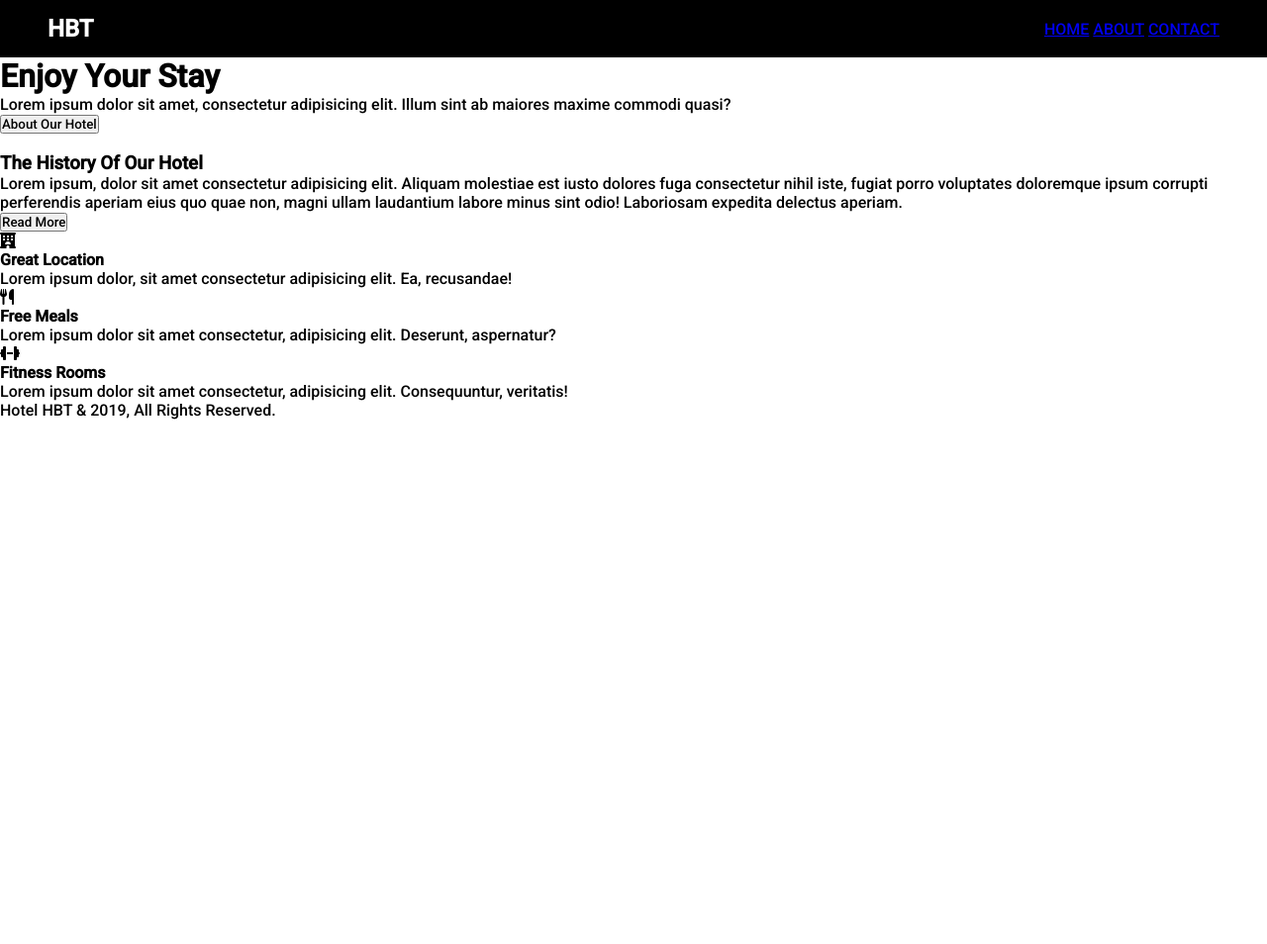
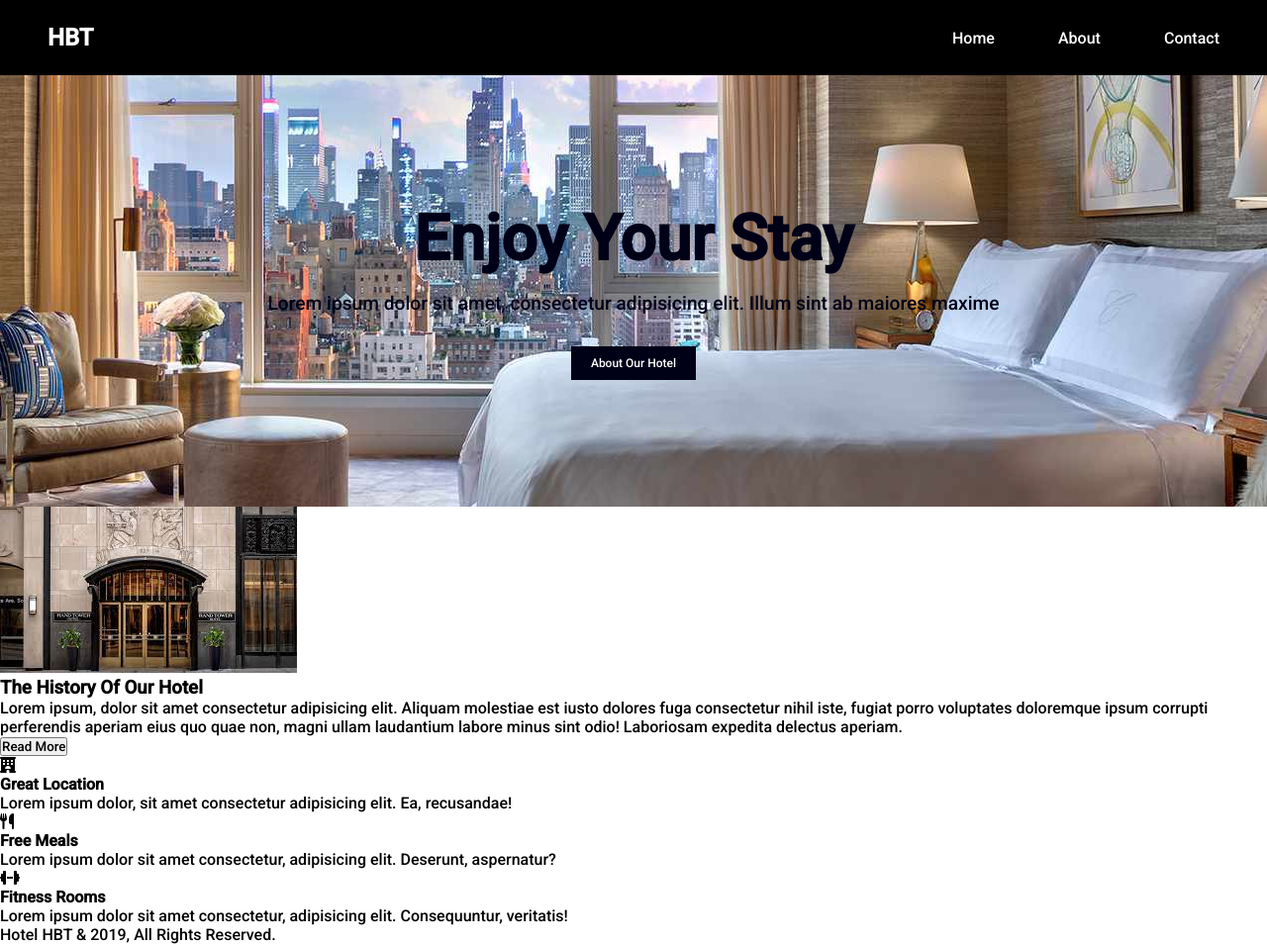
Before and after one commit to favy-codez/TIIDELAB-Hotel-Website, a plain HTML site: page index.html in a window 1280 px wide. Shown: the whole page at 99% size. Before the commit the page ends 800 px from the top, so only its background shows below. Drawn offline with Linux system fonts and the light colour scheme.

Commit message:
added content for home page

```diff
--- a/index.html
+++ b/index.html
@@ -17,9 +17,9 @@
             <h2>HBT</h2>
         </div>
         <div class="nav">
-            <a href="./index.html">HOME</a>
-            <a href="./about.html">ABOUT</a>
-            <a href="./contact.html">CONTACT</a>
+            <a href="./index.html">Home</a>
+            <a href="./about.html">About</a>
+            <a href="./contact.html">Contact</a>
         </div>
     </header>
 
@@ -28,14 +28,14 @@
         <div class="hero-section">
             <h1><span>Enjoy</span> Your Stay</h1>
             <p>
-                Lorem ipsum dolor sit amet, consectetur adipisicing elit. Illum sint ab maiores maxime commodi quasi?
+                Lorem ipsum dolor sit amet, consectetur adipisicing elit. Illum sint ab maiores maxime
             </p>
             <button class="hero-btn">About Our Hotel</button>
         </div>
 
         <!-- SECTION-ONE HISTORY SECTION -->
         <div class="section-one">
-            <img src="" alt="">
+            <img src="./images/tr2.jfif" alt="hotel">
             <h3><span>The History </span>Of Our Hotel</h3>
             <p>
                 Lorem ipsum, dolor sit amet consectetur adipisicing elit. Aliquam molestiae est iusto dolores fuga consectetur nihil iste, fugiat porro voluptates doloremque ipsum corrupti perferendis aperiam eius quo quae non, magni ullam laudantium labore minus sint odio! Laboriosam expedita delectus aperiam.
--- a/style.css
+++ b/style.css
@@ -11,5 +11,53 @@ header{
     display: flex;
     justify-content: space-between;
     align-items: center;
-    padding: 15px 3rem;
+    padding: 1.5rem 3rem;
 }
+
+.logo h2{
+    font-weight: 800;
+}
+
+a{
+    color: #fff;
+    text-decoration: none;
+    text-transform: initial;
+}
+
+.nav{
+    display: flex;
+    justify-content: space-between;
+    width: 270px;
+}
+
+/* HERO SECTION*/
+.hero-section{
+    background-image: url(./images/tr.jpg);
+    background-position: center;
+    background-repeat: no-repeat;
+    width: 100%;
+    padding:8rem 3rem;
+    text-align: center;
+    background: linear-gradient(rgba(44, 43, 44, 0.8), rgba(59, 57, 57, 0.8)),;
+}
+
+.hero-section h1{
+    font-size: 4rem;
+    color: #000017;
+}
+
+.hero-section p{
+    font-size: 1.2rem;
+    margin: 1rem 0 2rem 0;
+    color: #000017;
+}
+
+.hero-btn{
+    padding: 10px 20px;
+    border: none;
+    /* background-color: #24202E; */
+    background-color: #000017;
+    color: #fff;
+    font-size: 12px;
+    border
+}
```
Also changed, not shown: about.html (+3 -3 lines), contact.html (+3 -3 lines), images/hero-img.PNG (deleted), images/sec-1.PNG (deleted), images/tr.jpg (added), images/tr2.jfif (added), images/tr3.jfif (added).
